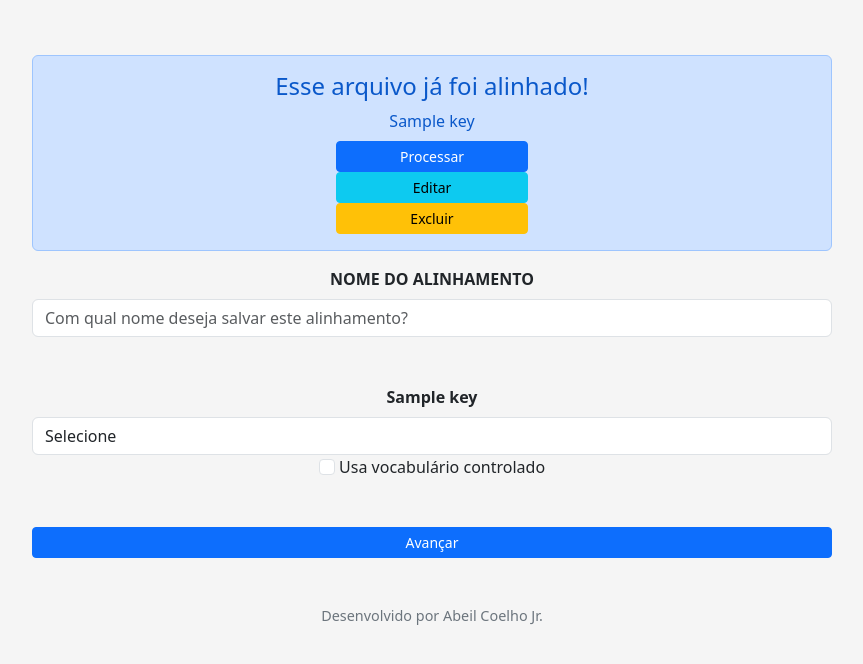
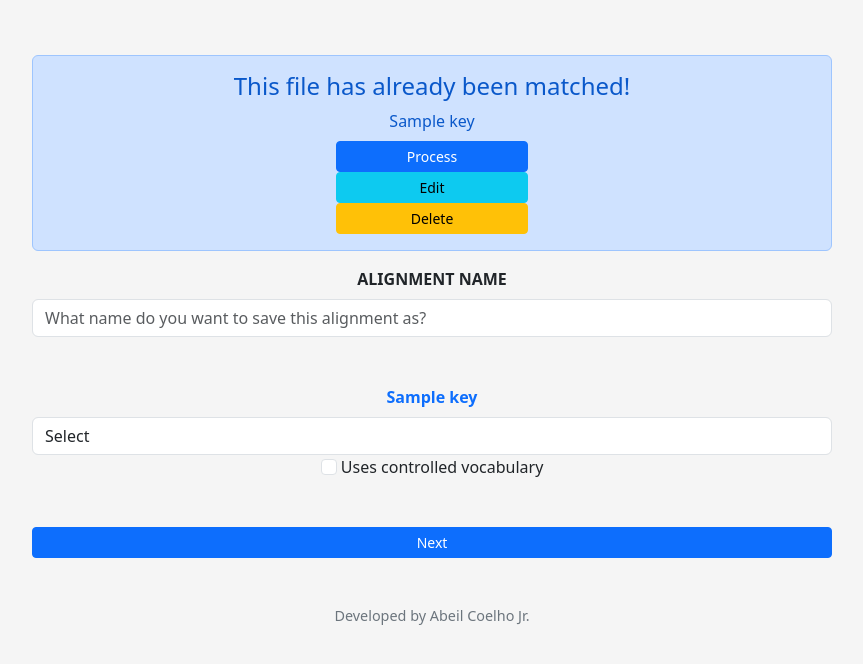
Before and after one commit to AbeilCoelho/DataQ-Culture, a Flask app: template templates/alinhamento.html in a window 1280 px wide. Shown: the top 664 px of the page, without its empty margins (208-1071 px from the left). Run offline with Flask 2, Linux system fonts and the light colour scheme; the template is opened without the code that fills it: most values are stand-ins (such as "Sample title", 1, 10 or a date in 2020); parts of the project's set-up code (start-up, migrations or seed data) failed here and were passed over; some libraries are stand-ins or nearby versions.

Commit message:
Translates user interface

```diff
--- a/app.py
+++ b/app.py
@@ -218,95 +218,95 @@ def alinhamento():
             return render_template("processamento-falha.html")
 
     if request.method == "POST":
+        #try:
+        # Extract form data
+        new_crosswalk = request.form.items()
+        crosswalk, crosswalk_vocabulary = [], []
+
+        for key, value in new_crosswalk:
+            if "vocabulario_controlado" in key:
+                crosswalk_vocabulary.append(value)
+            else:
+                crosswalk.append(value)
+
+        if not crosswalk:
+            print("Error: Crosswalk data is empty.")
+            return render_template("processamento-falha.html")
+
+        # Generate a key for the column structure
+        key_user_file_header = "".join(session["user_file_header_list"]).replace(
+            " ", "_"
+        )
+        crosswalk_name = crosswalk.pop(0)  # Extract title from crosswalk
+
+        # Load existing crosswalk mappings
         try:
-            # Extract form data
-            new_crosswalk = request.form.items()
-            crosswalk, crosswalk_vocabulary = [], []
+            # Remover crosswalk com mesmo nome e colunas
+            existing_crosswalk = pd.read_parquet(crosswalk_file)
 
-            for key, value in new_crosswalk:
-                if "vocabulario_controlado" in key:
-                    crosswalk_vocabulary.append(value)
-                else:
-                    crosswalk.append(value)
-
-            if not crosswalk:
-                print("Error: Crosswalk data is empty.")
-                return render_template("processamento-falha.html")
-
-            # Generate a key for the column structure
-            key_user_file_header = "".join(session["cabecalho_usuario_lista"]).replace(
-                " ", "_"
-            )
-            crosswalk_name = crosswalk.pop(0)  # Extract title from crosswalk
-
-            # Load existing crosswalk mappings
-            try:
-                # Remover crosswalk com mesmo nome e colunas
-                existing_crosswalk = pd.read_parquet(crosswalk_file)
-
-                # Remove existing crosswalks with the same name and columns
-                existing_crosswalk = existing_crosswalk.query(
-                    "colunas != @key_user_file_header or nome != @crosswalk_name"
-                )
-
-                new_crosswalk_id = (
-                    int(existing_crosswalk["id"].max()) + 1
-                    if not existing_crosswalk.empty
-                    else 1
-                )
-
-            except FileNotFoundError:
-                print("Crosswalk file not found. Creating a new one.")
-                existing_crosswalk = pd.DataFrame(columns=["nome", "colunas", "id"])
-                new_crosswalk_id = 1
-            except Exception as e:
-                print(f"Error loading crosswalk file: {e}")
-                return render_template("processamento-falha.html")
-
-            # Create a new crosswalk entry
-            novo_crosswalk_df = pd.DataFrame(
-                [[crosswalk_name, key_user_file_header, new_crosswalk_id]],
-                columns=["nome", "colunas", "id"],
+            # Remove existing crosswalks with the same name and columns
+            existing_crosswalk = existing_crosswalk.query(
+                "colunas != @key_user_file_header or nome != @crosswalk_name"
             )
 
-            # Save updated crosswalks
-            croswalks_salvos = pd.concat(
-                [existing_crosswalk, novo_crosswalk_df], ignore_index=True
-            )
-            croswalks_salvos.to_parquet(crosswalk_file)
-
-            # Create dictionary mapping old column names to new ones
-            crosswalk_dict = dict(zip(session["cabecalho_usuario_lista"], crosswalk))
-
-            # Map controlled vocabulary fields
-            print("Before mapping vocabulario:", crosswalk_vocabulary)
-            crosswalk_vocabulary = [
-                crosswalk_dict.get(col, col) for col in crosswalk_vocabulary
-            ]
-            print("After mapping vocabulario:", crosswalk_vocabulary)
-
-            # Save crosswalk mapping to JSON
-            caminho_crosswalk = os.path.join(
-                DATA_FOLDER, "alinhamentos", str(new_crosswalk_id)
-            )
-            with open(caminho_crosswalk, "w") as file:
-                json.dump(crosswalk_dict, file)
-
-            # Save controlled vocabulary mapping to CSV
-            caminho_crosswalk_vocabulario = os.path.join(
-                DATA_FOLDER, "alinhamentos", f"{new_crosswalk_id}_vocabulario"
-            )
-            pd.DataFrame(crosswalk_vocabulary, columns=["Campos_Ajutados"]).to_csv(
-                caminho_crosswalk_vocabulario, index=False
+            new_crosswalk_id = (
+                int(existing_crosswalk["id"].max()) + 1
+                if not existing_crosswalk.empty
+                else 1
             )
 
-            # Update session and redirect
-            session["caminho_crosswalk"] = caminho_crosswalk
-            return redirect(url_for("processamento"))
+        except FileNotFoundError:
+            print("Crosswalk file not found. Creating a new one.")
+            existing_crosswalk = pd.DataFrame(columns=["nome", "colunas", "id"])
+            new_crosswalk_id = 1
+        except Exception as e:
+            print(f"Error loading crosswalk file: {e}")
+            return render_template("processamento-falha.html")
 
-        except Exception as e:
-            print(f"Error processing POST request in alinhamento: {e}")
-            return render_template("processamento-falha.html")
+        # Create a new crosswalk entry
+        novo_crosswalk_df = pd.DataFrame(
+            [[crosswalk_name, key_user_file_header, new_crosswalk_id]],
+            columns=["nome", "colunas", "id"],
+        )
+
+        # Save updated crosswalks
+        croswalks_salvos = pd.concat(
+            [existing_crosswalk, novo_crosswalk_df], ignore_index=True
+        )
+        croswalks_salvos.to_parquet(crosswalk_file)
+
+        # Create dictionary mapping old column names to new ones
+        crosswalk_dict = dict(zip(session["user_file_header_list"], crosswalk))
+
+        # Map controlled vocabulary fields
+        print("Before mapping vocabulario:", crosswalk_vocabulary)
+        crosswalk_vocabulary = [
+            crosswalk_dict.get(col, col) for col in crosswalk_vocabulary
+        ]
+        print("After mapping vocabulario:", crosswalk_vocabulary)
+
+        # Save crosswalk mapping to JSON
+        caminho_crosswalk = os.path.join(
+            DATA_FOLDER, "alinhamentos", str(new_crosswalk_id)
+        )
+        with open(caminho_crosswalk, "w") as file:
+            json.dump(crosswalk_dict, file)
+
+        # Save controlled vocabulary mapping to CSV
+        caminho_crosswalk_vocabulario = os.path.join(
+            DATA_FOLDER, "alinhamentos", f"{new_crosswalk_id}_vocabulario"
+        )
+        pd.DataFrame(crosswalk_vocabulary, columns=["Campos_Ajutados"]).to_csv(
+            caminho_crosswalk_vocabulario, index=False
+        )
+
+        # Update session and redirect
+        session["caminho_crosswalk"] = caminho_crosswalk
+        return redirect(url_for("processamento"))
+
+        # except Exception as e:
+        #     print(f"Error processing POST request in alinhamento: {e}")
+        #     return render_template("processamento-falha.html")
 
 
 @app.route("/recuperar_alinhamento", methods=["POST"])
@@ -451,8 +451,9 @@ def processamento():
     filename = session["user_sent_filename"] + ".xlsx"
     filepath = os.path.join(DATA_FOLDER, filename)
     session["arquivo_download"] = filepath
+
+    preliminary_results.rename(columns={'0': 'num_mismatches', '1': 'num_matches'}, inplace=True)
     preliminary_results.to_excel(filepath)
-    print(preliminary_results.head(5))
 
     return redirect(url_for("relatorio"))
 
--- a/helpers/utils.py
+++ b/helpers/utils.py
@@ -147,7 +147,7 @@ def verificador(
     if valor == "<-99>":
         return False
 
-    if nome_regra == "Fazer uso de vocabulário controlado":
+    if nome_regra == "Use controlled vocabulary":
         if controlled_vocab is None:
             print("Controlled vocabulary is required but not provided.")
             return False
@@ -158,7 +158,7 @@ def verificador(
         )
         return controlled_check.shape[0] > 0
 
-    elif nome_regra == "Usar o mesmo idioma do catálogo":
+    elif nome_regra == "Use the same language as the catalog":
         return True  # always returns True
 
     # Handle multivalued fields (split by '|')
--- a/templates/alinhamento.html
+++ b/templates/alinhamento.html
@@ -4,51 +4,51 @@
 <main class="home w-100 m-auto blur">
     {% if lista_pretendentes_crosswalk | length > 0 %}
       <div class="alert alert-primary" role="alert">
-      <h4 class="alert-heading">Esse arquivo já foi alinhado!</h4>
+      <h4 class="alert-heading">This file has already been matched!</h4>
       {% for key, value in lista_pretendentes_crosswalk.items() %}
         <form action="{{url_for('processamento')}}" method="POST">
           <label for="{{ key }}" class="form-label">{{ key }}</label>
           <input hidden id="{{ key }}" name="recuperacao" value="{{ value }}">
           <input hidden id="{{ key }}" name="ind_rec" value="1"><br>
-          <button class="w-25 btn btn-sm btn-primary" type="submit" onclick="showDiv()">Processar</button>
+          <button class="w-25 btn btn-sm btn-primary" type="submit" onclick="showDiv()">Process</button>
         </form>
 
           <form action="{{url_for('recuperar_alinhamento')}}" method="POST">
             <input hidden id="{{ key }}" name="recuperacao" value="{{ value }}">
             <input hidden id="{{ key }}" name="ind_rec" value="2">
             <input hidden id="{{ key }}" name="nome_rec" value="{{ key }}">
-            <button class="w-25 btn btn-sm btn-info" type="submit">Editar</button>
+            <button class="w-25 btn btn-sm btn-info" type="submit">Edit</button>
           </form>
           <form action="{{url_for('recuperar_alinhamento')}}" method="POST">
             <input hidden id="{{ key }}" name="recuperacao" value="{{ value }}">
             <input hidden id="{{ key }}" name="ind_rec" value="3">
             <input hidden id="{{ key }}" name="nome_rec" value="{{ key }}">
-            <button class="w-25 btn btn-sm btn-warning" type="submit">Excluir</button></form>
+            <button class="w-25 btn btn-sm btn-warning" type="submit">Delete</button></form>
       {% endfor %}
     </div>
     {% endif %}
 
       <form action="{{url_for('alinhamento')}}" method="POST">
         <div class="mb-5">
-          <label for="nome_depara" class="form-label font-weight-bold"><b>NOME DO ALINHAMENTO</b></label>
-          <input required name="nome_depara" type="text" class="form-control" id="nome_depara" placeholder="Com qual nome deseja salvar este alinhamento?">
+          <label for="nome_depara" class="form-label font-weight-bold"><b>ALIGNMENT NAME</b></label>
+          <input required name="nome_depara" type="text" class="form-control" id="nome_depara" placeholder="What name do you want to save this alignment as?">
         </div>
         {% for key, value in cabecalho_usuario.items() %}
         <div class="form-group mb-5">
-          <label class="form-label font-weight-bold"><b>{{ key }}</b></label>
+          <label class="form-label font-weight-bold text-primary"><b>{{ key }}</b></label>
           <select name="{{ value }}" class="form-control" id="{{ value }}">
-            <option value="Off" selected disabled>Selecione</option>
+            <option value="Off" selected disabled>Select</option>
             {% for elemento_cco in esquema_cco %}
             <option value="{{ elemento_cco }}">{{ elemento_cco }}</option>
             {% endfor %}
-            <option value="Não utilizar">Não utilizar</option>
+            <option value="Não utilizar">Do not use</option>
 
           </select>
           <input class="form-check-input" name="vocabulario_controlado_{{ value }}" type="checkbox" value="{{ key }}">
-          <label class="form-check-label">Usa vocabulário controlado</label>
+          <label class="form-check-label">Uses controlled vocabulary</label>
         </div>
 
         {% endfor %}
-        <button class="w-100 btn btn-sm btn-primary" type="submit" onclick="showDiv()">Avançar</button>
+        <button class="w-100 btn btn-sm btn-primary" type="submit" onclick="showDiv()">Next</button>
       </form>
       {% endblock %}
--- a/templates/base.html
+++ b/templates/base.html
@@ -70,8 +70,8 @@
   <!-- Loading Screen -->
   <div id="showme" style="display:none">
     <div class="text-center">
-      <img src="{{ url_for('static', filename='loading.gif') }}" class="img-fluid" alt="Carregando">
-      <p class="mt-2">Aguarde um instante enquanto os dados são avaliados...</p>
+      <img src="{{ url_for('static', filename='loading.gif') }}" class="img-fluid" alt="Processing...">
+      <p class="mt-2">Processing data, please wait...</p>
     </div>
   </div>
   <!-- <div id="showme" class="container fixed-top h-100  justify-content-center" style="display:none">
@@ -86,7 +86,7 @@
   <!-- Footer -->
   <footer>
     <p class="footer-text">
-      <a class="text-reset text-decoration-none" href="https://www.linkedin.com/in/abeil/">Desenvolvido por Abeil Coelho Jr.</a>
+      <a class="text-reset text-decoration-none" href="https://www.linkedin.com/in/abeil/">Developed by Abeil Coelho Jr.</a>
     </p>
   </footer>
 
--- a/templates/upload.html
+++ b/templates/upload.html
@@ -4,12 +4,12 @@
   <main class="upload w-100 m-auto blur">
     <form action="{{ url_for('upload') }}" method="post" enctype="multipart/form-data">
       <img class="mb-4" src="{{ url_for('static', filename='globe.png') }}" alt="Logo DataQ" width="200" height="200">
-      <h1 class="h3 mb-3 fw-normal">Avaliar</h1>
+      <h1 class="h3 mb-3 fw-normal">Evaluate</h1>
       <div class="mb-3">
-        <label for="arquivo" class="form-label">Selecione um acervo</label>
+        <label for="arquivo" class="form-label">Select a collection</label>
         <input id="arquivo" class="form-control" type="file" name="file" accept=".csv" required>
       </div>
-      <button class="w-100 btn btn-lg btn-primary" type="submit">Processar</button>
+      <button class="w-100 btn btn-lg btn-primary" type="submit">Process</button>
     </form>
 
 {% endblock %}
```
Also changed, not shown: templates/editar_alinhamento.html (+4 -4 lines), templates/index.html (+5 -5 lines), templates/processamento-falha.html (+4 -4 lines), templates/processamento-ok.html (+4 -4 lines), templates/report.html (+7 -5 lines), 5 other files.
